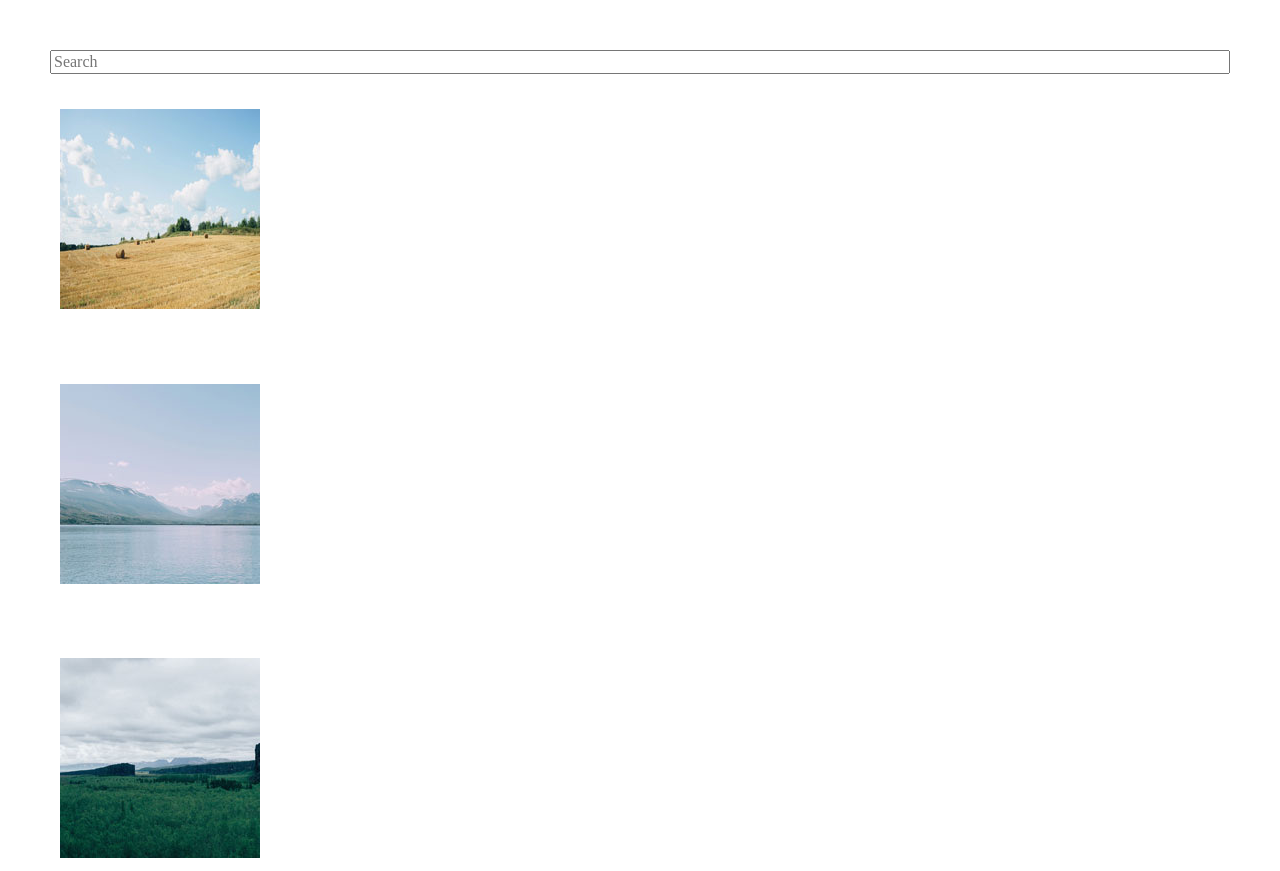
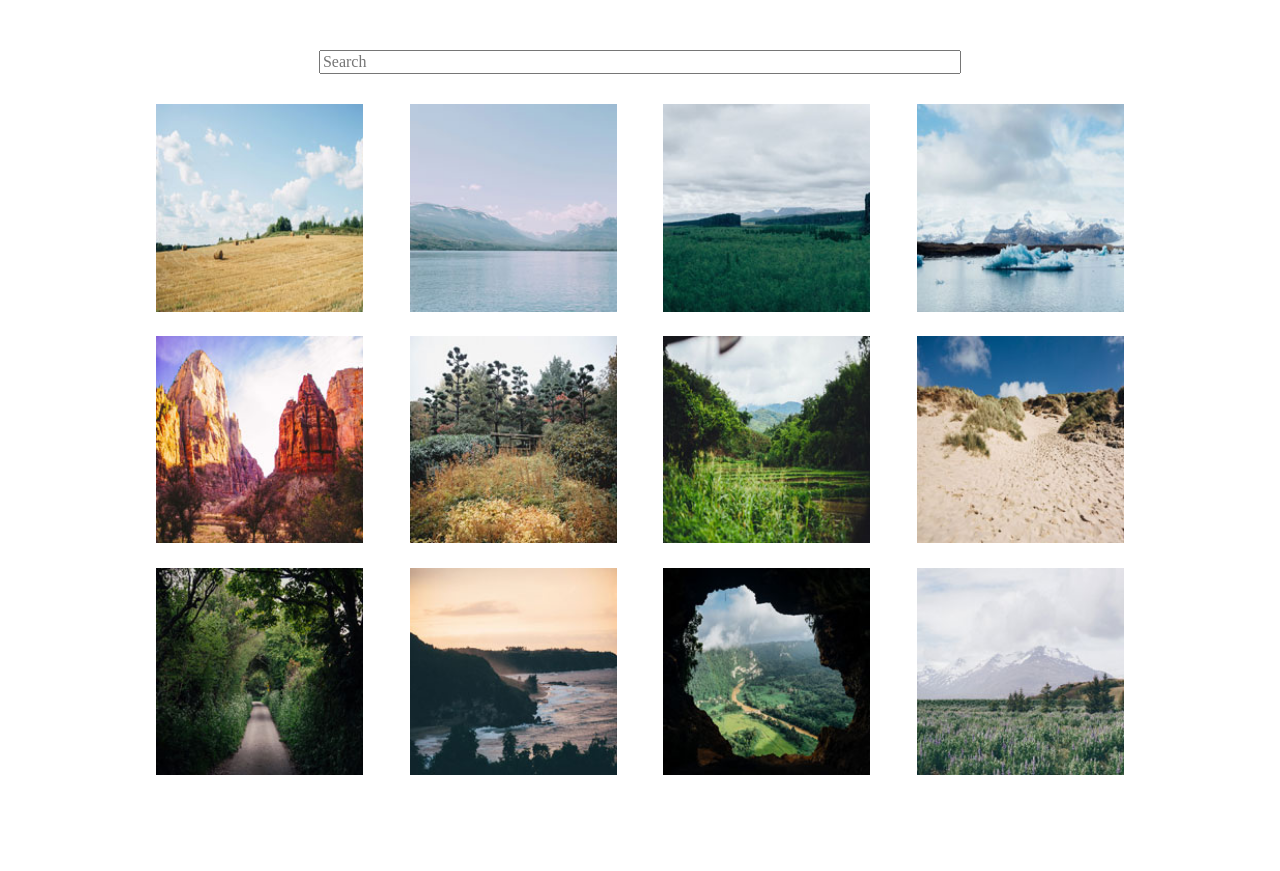
Before and after one commit to bwalkerwebdev/Techdegree-Project-5, a website: page index.html in a window 1280 px wide. Shown: the top 871 px of the page. After the commit the page ends 839 px from the top, so only its background shows below. Drawn offline with nearby package versions, Linux system fonts and the light colour scheme.

Commit message:
Add js file

```diff
--- a/css/styles.css
+++ b/css/styles.css
@@ -4,10 +4,12 @@
 
 body {
   padding: 50px;
+  max-width: 85%;
+  margin: auto;
 }
 
 .container {
-  display: inline-flex;
+  display: flex;
   flex-direction: column;
 }
 
@@ -15,7 +17,7 @@ body {
   height: auto;
   padding: 10px;
   width: 100%;
-  margin-bottom: 50px;
+  margin: auto;
   font-size: 16px;
 }
 
@@ -24,6 +26,36 @@ input {
   margin-bottom: 25px;
 }
 
+.search {
+  margin: auto;
+}
+
 input::placeholder {
   font-size: 16px;
 }
+
+@media screen and (min-width: 768px) {
+  .container {
+    flex-direction: row;
+    flex-wrap: wrap;
+    justify-content: space-between;
+  }
+
+  .container a {
+    width: 47%;
+    text-align: center;
+  }
+
+  input {
+    max-width: 65%;
+    display: block;
+    margin: 0 auto;
+    margin-bottom: 20px;
+  }
+}
+
+@media screen and (min-width: 1024px) {
+  .container a {
+    width: 23%;
+  }
+}
--- a/index.html
+++ b/index.html
@@ -13,43 +13,81 @@
     <title>Interactive Photo Gallery</title>
   </head>
   <body>
-    <input type="text" placeholder="Search" />
+    <div class="input-div">
+      <input id="search" type="text" placeholder="Search" />
+    </div>
     <div class="container">
-      <a href="photos/01.jpg" data-lightbox="01" data-title="My caption"
-        ><img src="photos/thumbnails/01.jpg"
+      <a
+        href="photos/01.jpg"
+        data-lightbox="roadtrip"
+        data-title="I love hay bales. Took this snap on a drive through the countryside past some straw fields."
+        ><img src="photos/thumbnails/01.jpg" alt="Hay Bales"
       /></a>
-      <a href="photos/02.jpg" data-lightbox="02" data-title="My caption"
-        ><img src="photos/thumbnails/02.jpg"
+      <a
+        href="photos/02.jpg"
+        data-lightbox="roadtrip"
+        data-title="The lake was so calm today. We had a great view of the snow on the mountains from here."
+        ><img src="photos/thumbnails/02.jpg" alt="Lake"
       /></a>
-      <a href="photos/03.jpg" data-lightbox="03" data-title="My caption"
-        ><img src="photos/thumbnails/03.jpg"
+      <a
+        href="photos/03.jpg"
+        data-lightbox="roadtrip"
+        data-title="I hiked to the top of the mountain and got this picture of the canyon and trees below."
+        ><img src="photos/thumbnails/03.jpg" alt="Canyon"
       /></a>
-      <a href="photos/04.jpg" data-lightbox="04" data-title="My caption"
-        ><img src="photos/thumbnails/04.jpg"
+      <a
+        href="photos/04.jpg"
+        data-lightbox="roadtrip"
+        data-title="It was amazing to see an iceberg up close, it was so cold but didn’t snow today. "
+        ><img src="photos/thumbnails/04.jpg" alt="Iceberg"
       /></a>
-      <a href="photos/05.jpg" data-lightbox="05" data-title="My caption"
-        ><img src="photos/thumbnails/05.jpg"
+      <a
+        href="photos/05.jpg"
+        data-lightbox="roadtrip"
+        data-title="The red cliffs were beautiful. It was really hot in the desert but we did a lot of walking through the canyons."
+        ><img src="photos/thumbnails/05.jpg" alt="Desert"
       /></a>
-      <a href="photos/06.jpg" data-lightbox="06" data-title="My caption"
-        ><img src="photos/thumbnails/06.jpg"
+      <a
+        href="photos/06.jpg"
+        data-lightbox="roadtrip"
+        data-title="Fall is coming, I love when the leaves on the trees start to change color."
+        ><img src="photos/thumbnails/06.jpg" alt="Fall"
       /></a>
-      <a href="photos/07.jpg" data-lightbox="07" data-title="My caption"
-        ><img src="photos/thumbnails/07.jpg"
+      <a
+        href="photos/07.jpg"
+        data-lightbox="roadtrip"
+        data-title="I drove past this plantation yesterday, everything is so green!"
+        ><img src="photos/thumbnails/07.jpg" alt="Plantation"
       /></a>
-      <a href="photos/08.jpg" data-lightbox="08" data-title="My caption"
-        ><img src="photos/thumbnails/08.jpg"
+      <a
+        href="photos/08.jpg"
+        data-lightbox="roadtrip"
+        data-title="My summer vacation to the Oregon Coast. I love the sandy dunes!"
+        ><img src="photos/thumbnails/08.jpg" alt="Dunes"
       /></a>
-      <a href="photos/09.jpg" data-lightbox="09" data-title="My caption"
-        ><img src="photos/thumbnails/09.jpg"
+      <a
+        href="photos/09.jpg"
+        data-lightbox="roadtrip"
+        data-title="We enjoyed a quiet stroll down this countryside lane."
+        ><img src="photos/thumbnails/09.jpg" alt="Countryside Lane"
       /></a>
-      <a href="photos/10.jpg" data-lightbox="10" data-title="My caption"
-        ><img src="photos/thumbnails/10.jpg"
+      <a
+        href="photos/10.jpg"
+        data-lightbox="roadtrip"
+        data-title="Sunset at the coast! The sky turned a lovely shade of orange."
+        ><img src="photos/thumbnails/10.jpg" alt="Sunset"
       /></a>
-      <a href="photos/11.jpg" data-lightbox="11" data-title="My caption"
-        ><img src="photos/thumbnails/11.jpg"
+      <a
+        href="photos/11.jpg"
+        data-lightbox="roadtrip"
+        data-title="I did a tour of a cave today and the view of the landscape below was breathtaking."
+        ><img src="photos/thumbnails/11.jpg" alt="Cave"
       /></a>
-      <a href="photos/12.jpg" data-lightbox="12" data-title="My caption"
-        ><img src="photos/thumbnails/12.jpg"
+      <a
+        href="photos/12.jpg"
+        data-lightbox="roadtrip"
+        data-title="I walked through this meadow of bluebells and got a good view of the snow on the mountain before the fog came in."
+        ><img src="photos/thumbnails/12.jpg" alt="Bluebells"
       /></a>
     </div>
     <script src="node_modules/lightbox2/dist/js/lightbox.js"></script>
```
Also changed, not shown: js/search.js (added).
